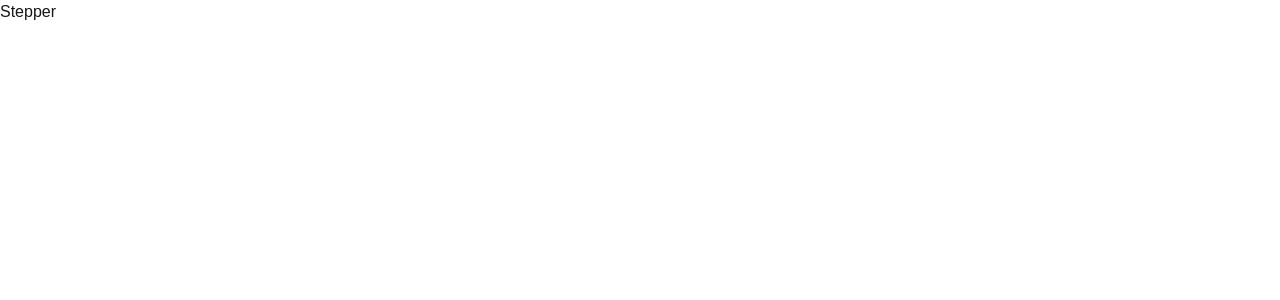
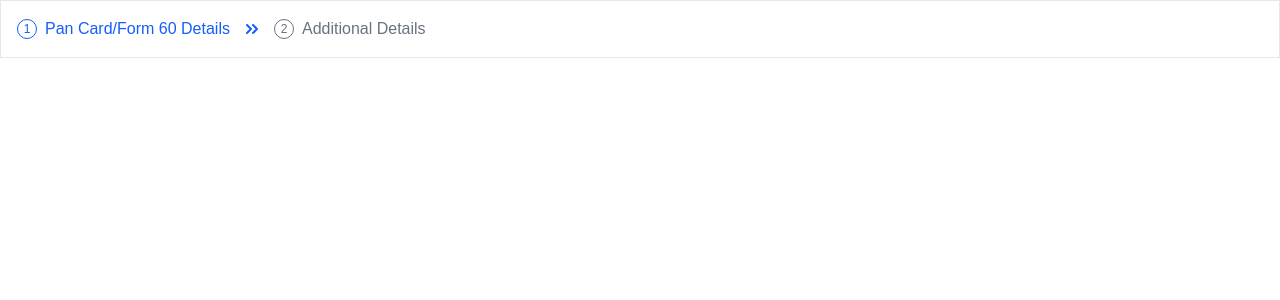
Before and after one commit to pushpendersingh97/life_with_push, a Next.js app: page /stepper in a window 1280 px wide. Shown: the top 300 px of the page. Built offline with nearby package versions, Linux system fonts and the light colour scheme.

Commit message:
Stepper Added

```diff
--- a/src/app/(projects)/stepper/page.tsx
+++ b/src/app/(projects)/stepper/page.tsx
@@ -1,7 +1,13 @@
 import React from 'react';
+import CustomStepper from '@/components/Stepper';
+
+const steps = [
+  { key: 'pan', label: 'Pan Card/Form 60 Details', isActive: true },
+  { key: 'additionalDetails', label: 'Additional Details', isActive: false },
+];
 
 const Stepper = () => {
-  return <div>Stepper</div>;
+  return <CustomStepper steps={steps} />;
 };
 
 export default Stepper;
--- /dev/null
+++ b/src/components/Stepper.tsx
@@ -0,0 +1,54 @@
+import React from 'react';
+
+interface Step {
+  key: string;
+  label: string;
+  subLabel?: string;
+  isActive: boolean;
+}
+
+interface StepperProps {
+  steps: Step[];
+}
+
+const Stepper: React.FC<StepperProps> = ({ steps }) => {
+  return (
+    <ol className="flex items-center w-full p-3 space-x-2 text-sm font-medium text-center text-gray-500 bg-white border border-gray-200 dark:text-gray-400 sm:text-base dark:bg-gray-800 dark:border-gray-700 sm:p-4 sm:space-x-4 rtl:space-x-reverse">
+      {steps.map((step, index) => {
+        const isLast = index === steps.length - 1;
+        return (
+          <li key={step.key} className={`flex items-center ${step.isActive ? 'text-blue-600 dark:text-blue-500' : ''}`}>
+            <span
+              className={`flex items-center justify-center w-5 h-5 me-2 text-xs border rounded-full shrink-0
+              ${step.isActive ? 'border-blue-600 dark:border-blue-500' : 'border-gray-500 dark:border-gray-400'}`}
+            >
+              {index + 1}
+            </span>
+            {step.label}
+            {step.subLabel && <span className="hidden sm:inline-flex sm:ms-2">{step.subLabel}</span>}
+
+            {!isLast && (
+              <svg
+                className="w-3 h-3 ms-2 sm:ms-4 rtl:rotate-180"
+                aria-hidden="true"
+                xmlns="http://www.w3.org/2000/svg"
+                fill="none"
+                viewBox="0 0 12 10"
+              >
+                <path
+                  stroke="currentColor"
+                  strokeLinecap="round"
+                  strokeLinejoin="round"
+                  strokeWidth="2"
+                  d="m7 9 4-4-4-4M1 9l4-4-4-4"
+                />
+              </svg>
+            )}
+          </li>
+        );
+      })}
+    </ol>
+  );
+};
+
+export default Stepper;
```
